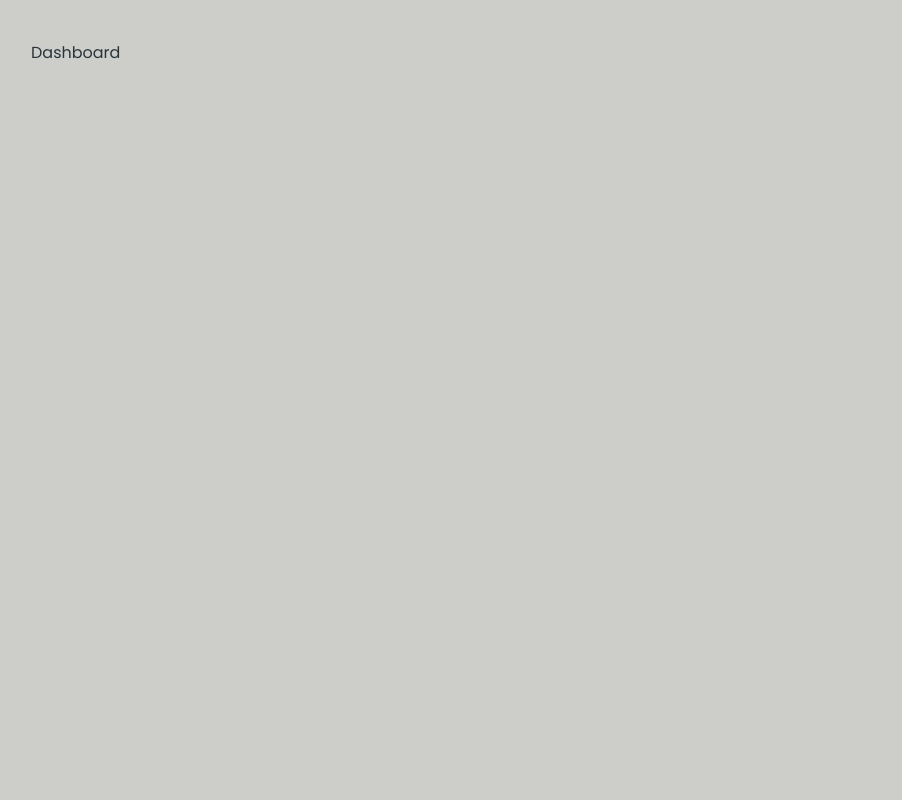
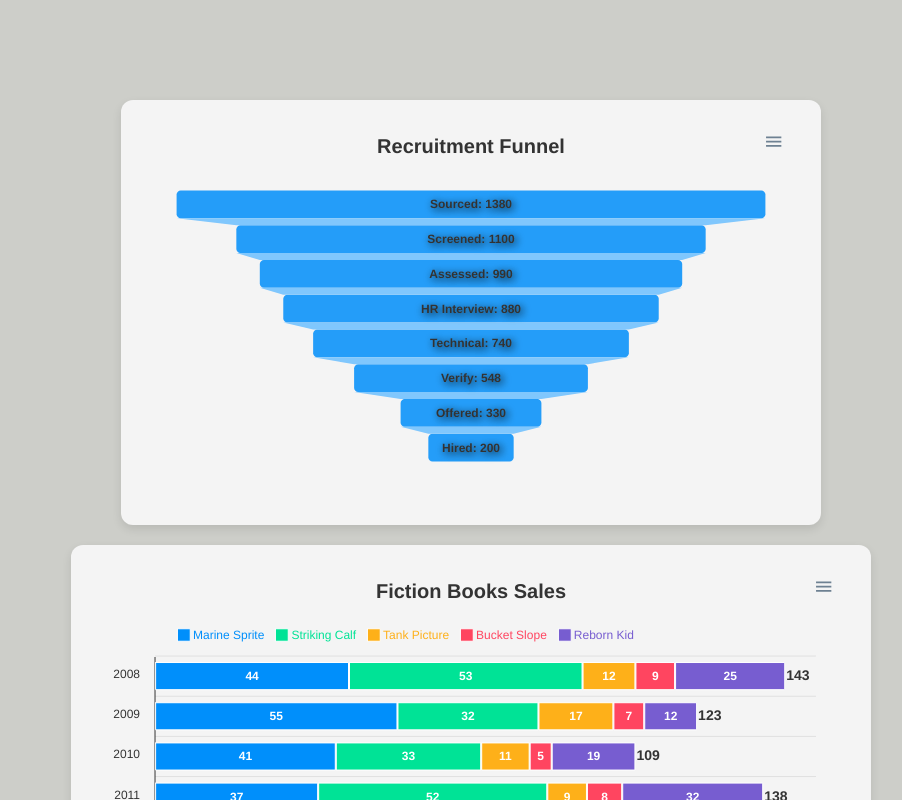
Before and after one commit to faheem4531/test-task-product-explorer-app-fe, a Next.js app: page /dashboard in a window 1280 px wide. Shown: the top 800 px of the page, without its empty margins (169-1071 px from the left). Built offline with nearby package versions, Linux system fonts and the light colour scheme.

Commit message:
bar,funnel chart

```diff
--- a/package.json
+++ b/package.json
@@ -13,9 +13,11 @@
     "@emotion/styled": "^11.13.0",
     "@mui/icons-material": "^6.0.2",
     "@mui/material": "^6.0.2",
+    "apexcharts": "^3.53.0",
     "axios": "^1.7.7",
     "next": "14.2.7",
     "react": "^18",
+    "react-apexcharts": "^1.4.1",
     "react-dom": "^18",
     "react-livechat": "^1.1.1"
   },
--- /dev/null
+++ b/src/app/dashboard/components/BarChart.tsx
@@ -0,0 +1,151 @@
+import { Box } from '@mui/material';
+import dynamic from 'next/dynamic';
+import React from 'react';
+
+const Chart = dynamic(() => import('react-apexcharts'), { ssr: false });
+
+const BarChart: React.FC = () => {
+  const options = {
+    chart: {
+      type: 'bar' as const,
+      height: 350,
+      stacked: true,
+      toolbar: {
+        show: true,
+        tools: {
+          download: true,
+          selection: true,
+          zoom: true,
+          zoomin: true,
+          zoomout: true,
+          pan: true,
+          reset: true,
+        },
+      },
+    },
+    plotOptions: {
+      bar: {
+        horizontal: true,
+        dataLabels: {
+          total: {
+            enabled: true,
+            offsetX: 0,
+            style: {
+              fontSize: '14px',
+              fontWeight: 900,
+              color: '#333',
+            },
+          },
+        },
+      },
+    },
+    stroke: {
+      width: 1,
+      colors: ['#fff'],
+    },
+    title: {
+      text: 'Fiction Books Sales',
+      align: 'center',
+      style: {
+        fontSize: '20px',
+        fontWeight: 'bold',
+        color: '#333',
+      },
+    },
+    xaxis: {
+      categories: [2008, 2009, 2010, 2011, 2012, 2013, 2014],
+      labels: {
+        formatter: function (val: string) {
+          return val + 'K';
+        },
+        style: {
+          fontSize: '12px',
+          colors: ['#333'],
+        },
+      },
+      axisBorder: {
+        show: true,
+        color: '#333',
+      },
+      axisTicks: {
+        show: true,
+        color: '#333',
+      },
+    },
+    yaxis: {
+      title: {
+        text: undefined,
+      },
+      labels: {
+        style: {
+          fontSize: '12px',
+          colors: ['#333'],
+        },
+      },
+    },
+    tooltip: {
+      y: {
+        formatter: function (val: number) {
+          return val + 'K';
+        },
+      },
+      theme: 'dark',
+      style: {
+        fontSize: '12px',
+        background: '#333',
+        color: '#fff',
+      },
+    },
+    fill: {
+      opacity: 1,
+      colors: ['#008FFB', '#00E396', '#FEB019', '#FF4560', '#775DD0'],
+    },
+    legend: {
+      position: 'top',
+      horizontalAlign: 'left',
+      offsetX: 40,
+      labels: {
+        colors: '#333',
+        useSeriesColors: true,
+      },
+    },
+  };
+
+  const series = [
+    {
+      name: 'Marine Sprite',
+      data: [44, 55, 41, 37, 22, 43, 21],
+    },
+    {
+      name: 'Striking Calf',
+      data: [53, 32, 33, 52, 13, 43, 32],
+    },
+    {
+      name: 'Tank Picture',
+      data: [12, 17, 11, 9, 15, 11, 20],
+    },
+    {
+      name: 'Bucket Slope',
+      data: [9, 7, 5, 8, 6, 9, 4],
+    },
+    {
+      name: 'Reborn Kid',
+      data: [25, 12, 19, 32, 25, 24, 10],
+    },
+  ];
+
+  return (
+    <Box sx={{
+      bgcolor: '#f4f4f4',
+      padding: '30px',
+      borderRadius: '12px',
+      boxShadow: '0 4px 10px rgba(0,0,0,0.1)',
+      maxWidth: '800px',
+      margin: '20px auto'
+    }}>
+      <Chart options={options} series={series} type="bar" height={400} />
+    </Box>
+  );
+};
+
+export default BarChart;
--- /dev/null
+++ b/src/app/dashboard/components/FunnelChart.tsx
@@ -0,0 +1,96 @@
+'use client';
+
+import { Box } from '@mui/material';
+import dynamic from 'next/dynamic';
+import React from 'react';
+
+const Chart = dynamic(() => import('react-apexcharts'), { ssr: false });
+
+const FunnelChart: React.FC = () => {
+  const options = {
+    chart: {
+      type: 'bar' as const,
+      height: 350,
+    },
+    plotOptions: {
+      bar: {
+        borderRadius: 4,
+        horizontal: true,
+        barHeight: '80%',
+        isFunnel: true,
+      },
+    },
+    dataLabels: {
+      enabled: true,
+      formatter: function (val: number, opt: any) {
+        return `${opt.w.globals.labels[opt.dataPointIndex]}: ${val}`;
+      },
+      dropShadow: {
+        enabled: true,
+        top: 2,
+        left: 2,
+        blur: 4,
+        opacity: 0.5,
+      },
+      style: {
+        fontSize: '12px',
+        fontWeight: 'bold',
+        colors: ['#333'],
+      },
+    },
+    title: {
+      text: 'Recruitment Funnel',
+      align: 'center',
+      style: {
+        fontSize: '20px',
+        fontWeight: 'bold',
+        color: '#333',
+      },
+    },
+    xaxis: {
+      categories: [
+        'Sourced',
+        'Screened',
+        'Assessed',
+        'HR Interview',
+        'Technical',
+        'Verify',
+        'Offered',
+        'Hired',
+      ],
+      labels: {
+        style: {
+          fontSize: '12px',
+          colors: ['#333'],
+        },
+      },
+    },
+    legend: {
+      show: false,
+    },
+    colors: ['#008FFB'],
+  };
+
+  const series = [
+    {
+      name: 'Funnel Series',
+      data: [1380, 1100, 990, 880, 740, 548, 330, 200],
+    },
+  ];
+
+  return (
+    <Box sx={{
+      bgcolor: '#f4f4f4',
+      padding: '30px',
+      borderRadius: '12px',
+      boxShadow: '0 4px 10px rgba(0,0,0,0.1)',
+      maxWidth: '700px',
+      margin: '20px auto',
+      textAlign: 'center'
+    }}>
+      <Chart options={options} series={series} type="bar" height={350} />
+    </Box>
+  );
+}
+
+export default FunnelChart;
--- a/src/app/dashboard/page.tsx
+++ b/src/app/dashboard/page.tsx
@@ -1,16 +1,21 @@
+'use client'
+
 import { Box } from "@mui/material";
+import React from 'react';
+import BarChart from "./components/BarChart";
+import FunnelChart from "./components/FunnelChart";
 
-const Dashboard = () => {
+const Dashboard: React.FC = () => {
 
   return (
-    <Box sx={{
-      display: 'flex',
-      bgcolor: "#cdcec9",
-      height: "100vh",
-      padding: { md: "40px 200px", sm: "30px", xs: "20px" },
-      gap: "20px"
-    }}>
-     Dashboard
+    <Box
+      sx={{
+        height: "100vh",
+        m: "100px auto",
+      }}
+    >
+      <FunnelChart />
+      <BarChart />
     </Box>
   );
 }
```
Also changed, not shown: 1 other file (tests, documents, lock files or other folders).
